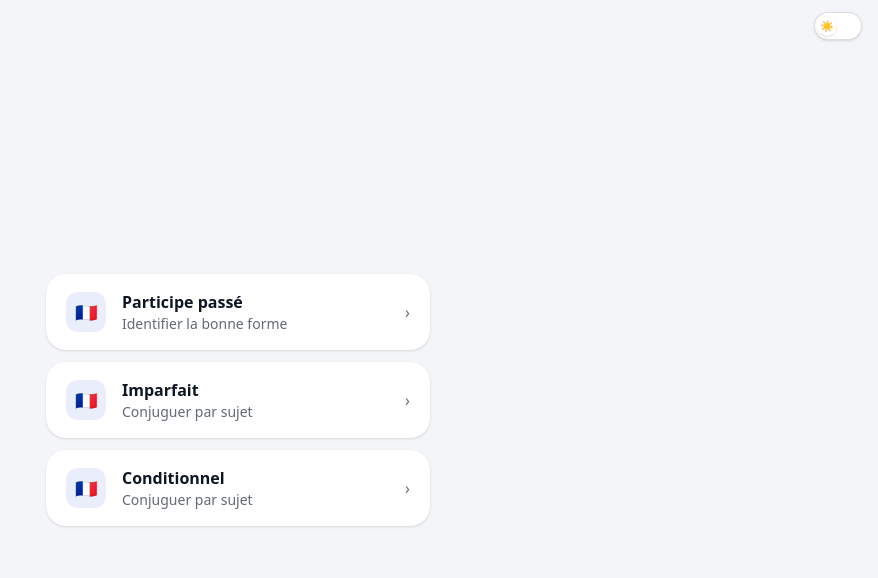
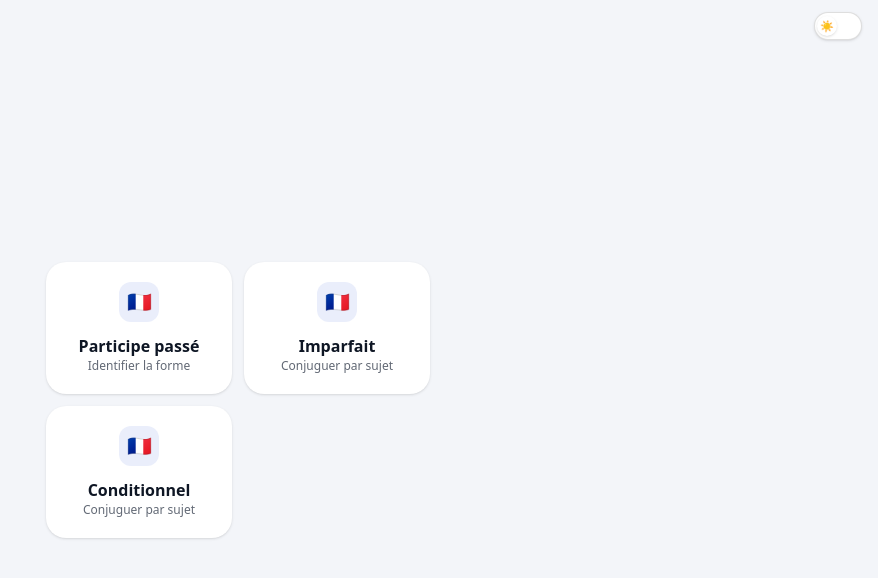
Before and after one commit to diegovelasquezweb/FrenchTest, a React (Vite) app: page / in a window 1280 px wide. Shown: the top 578 px of the page, without its empty margins (402-1280 px from the left). Built offline with nearby package versions, Linux system fonts and the light colour scheme.

Commit message:
update test

```diff
--- a/src/App.tsx
+++ b/src/App.tsx
@@ -167,51 +167,29 @@ export default function App() {
       <main className="flex flex-1 flex-col items-center justify-center px-4 py-8">
         {/* ── HOME ── */}
         {appMode === "home" && (
-          <div className="mx-auto w-full max-w-sm space-y-3">
+          <div className="mx-auto w-full max-w-sm grid grid-cols-2 gap-3">
+            {(
+              [
+                { label: "Participe passé", sub: "Identifier la forme", onClick: handleStartParticipe },
+                { label: "Imparfait",       sub: "Conjuguer par sujet", onClick: handleStartImparfait },
+                { label: "Conditionnel",    sub: "Conjuguer par sujet", onClick: handleStartConditionnel },
+              ] as const
+            ).map(({ label, sub, onClick }) => (
               <button
+                key={label}
                 type="button"
-              onClick={handleStartParticipe}
-              className="flex w-full items-center gap-4 rounded-(--radius-card) bg-(--color-surface) px-5 py-4 shadow-sm transition-all duration-150 hover:shadow-md hover:-translate-y-px focus-visible:outline-2 focus-visible:outline-offset-2 focus-visible:outline-(--color-ring)"
+                onClick={onClick}
+                className="flex flex-col items-center gap-3 rounded-(--radius-card) bg-(--color-surface) px-4 py-5 shadow-sm transition-all duration-150 hover:shadow-md hover:-translate-y-px focus-visible:outline-2 focus-visible:outline-offset-2 focus-visible:outline-(--color-ring)"
               >
-              <span className="flex h-10 w-10 shrink-0 items-center justify-center rounded-xl bg-(--color-brand)/10 text-lg">
+                <span className="flex h-10 w-10 items-center justify-center rounded-xl bg-(--color-brand)/10 text-xl">
                   🇫🇷
                 </span>
-              <span className="min-w-0 flex-1 text-left">
-                <span className="block font-semibold text-(--color-ink)">Participe passé</span>
-                <span className="block text-sm text-(--color-muted)">Identifier la bonne forme</span>
+                <span className="text-center">
+                  <span className="block font-semibold text-(--color-ink)">{label}</span>
+                  <span className="block text-xs text-(--color-muted)">{sub}</span>
                 </span>
-              <span className="text-(--color-muted)" aria-hidden="true">›</span>
               </button>
-
-            <button
-              type="button"
-              onClick={handleStartImparfait}
-              className="flex w-full items-center gap-4 rounded-(--radius-card) bg-(--color-surface) px-5 py-4 shadow-sm transition-all duration-150 hover:shadow-md hover:-translate-y-px focus-visible:outline-2 focus-visible:outline-offset-2 focus-visible:outline-(--color-ring)"
-            >
-              <span className="flex h-10 w-10 shrink-0 items-center justify-center rounded-xl bg-(--color-brand)/10 text-lg">
-                🇫🇷
-              </span>
-              <span className="min-w-0 flex-1 text-left">
-                <span className="block font-semibold text-(--color-ink)">Imparfait</span>
-                <span className="block text-sm text-(--color-muted)">Conjuguer par sujet</span>
-              </span>
-              <span className="text-(--color-muted)" aria-hidden="true">›</span>
-            </button>
-
-            <button
-              type="button"
-              onClick={handleStartConditionnel}
-              className="flex w-full items-center gap-4 rounded-(--radius-card) bg-(--color-surface) px-5 py-4 shadow-sm transition-all duration-150 hover:shadow-md hover:-translate-y-px focus-visible:outline-2 focus-visible:outline-offset-2 focus-visible:outline-(--color-ring)"
-            >
-              <span className="flex h-10 w-10 shrink-0 items-center justify-center rounded-xl bg-(--color-brand)/10 text-lg">
-                🇫🇷
-              </span>
-              <span className="min-w-0 flex-1 text-left">
-                <span className="block font-semibold text-(--color-ink)">Conditionnel</span>
-                <span className="block text-sm text-(--color-muted)">Conjuguer par sujet</span>
-              </span>
-              <span className="text-(--color-muted)" aria-hidden="true">›</span>
-            </button>
+            ))}
           </div>
         )}
 
--- a/src/components/WrongAnswerTable.tsx
+++ b/src/components/WrongAnswerTable.tsx
@@ -11,7 +11,7 @@ export function WrongAnswerTable({ verb, wrongOption }: WrongAnswerTableProps) {
   if (confuserIdx === -1) return null;
 
   const tense = verb.confuserTenses[confuserIdx];
-  const { label, rows, partial } = buildTenseConjugation(tense, wrongOption);
+  const { label, rows, partial } = buildTenseConjugation(tense, wrongOption, verb.participle);
 
   return (
     <div className="mt-4 rounded-xl border-2 border-(--color-wrong)/40 bg-[color-mix(in_oklch,var(--color-wrong)_6%,transparent)] p-4">
--- a/src/lib/tenseConjugation.ts
+++ b/src/lib/tenseConjugation.ts
@@ -61,7 +61,7 @@ function fromFutur(form3sg: string): ConjugationRow[] {
   ]);
 }
 
-function fromPresent(form3sg: string): ConjugationRow[] | null {
+function fromPresent(form3sg: string, participle?: string): ConjugationRow[] | null {
   // Regular -er verbs: 3sg ends in "e" (parle, mange...)
   if (form3sg.endsWith("e") && form3sg.length > 1) {
     const stem = form3sg.slice(0, -1);
@@ -76,10 +76,11 @@ function fromPresent(form3sg: string): ConjugationRow[] | null {
       stem + "ent",
     ]);
   }
-  // Regular -ir group 2 verbs: 3sg ends in "it" (guérit, finit, choisit...)
-  // stem = form without "t" → guéri, fini, choisi
-  if (form3sg.endsWith("it") && form3sg.length > 3) {
-    const stem = form3sg.slice(0, -1); // remove "t"
+  // Regular -ir group 2 verbs (finir, choisir, guérir...):
+  // 3sg présent stem === participe passé (finit→fini, choisit→choisi, guérit→guéri)
+  // This guards against irregular verbs like voir (voit≠vu) or savoir (sait≠su)
+  if (form3sg.endsWith("it") && participle && form3sg.slice(0, -1) === participle) {
+    const stem = form3sg.slice(0, -1);
     return buildForms(SUBJECTS, [
       stem + "s",
       stem + "s",
@@ -110,7 +111,8 @@ const TENSE_LABELS: Record<TenseName, string> = {
 
 export function buildTenseConjugation(
   tense: TenseName,
-  form3sg: string
+  form3sg: string,
+  participle?: string
 ): TenseConjugation {
   let rows: ConjugationRow[] | null = null;
   let partial = false;
@@ -120,9 +122,8 @@ export function buildTenseConjugation(
   } else if (tense === "futur") {
     rows = fromFutur(form3sg);
   } else {
-    rows = fromPresent(form3sg);
+    rows = fromPresent(form3sg, participle);
     if (!rows) {
-      // Irregular présent — show only 3sg as fallback
       rows = [{ subject: "il / elle", form: `il ${form3sg}` }];
       partial = true;
     }
```
Also changed, not shown: src/components/ResultScreen.tsx (+55 -69 lines). Lines whose indentation alone changed are shown as unchanged.
